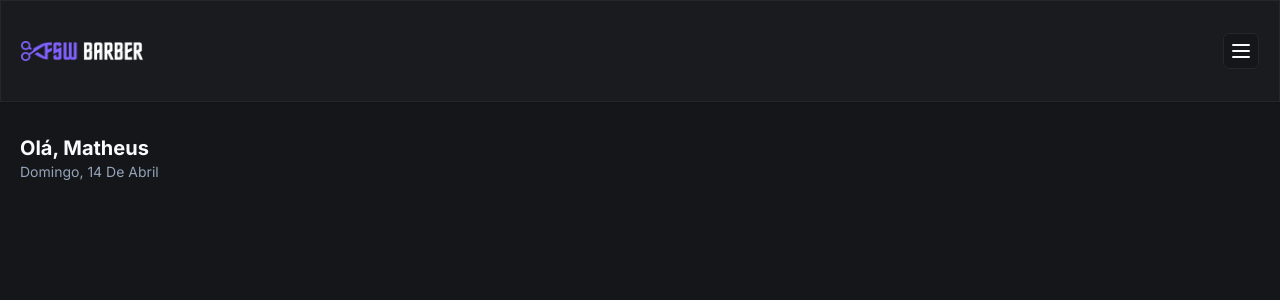
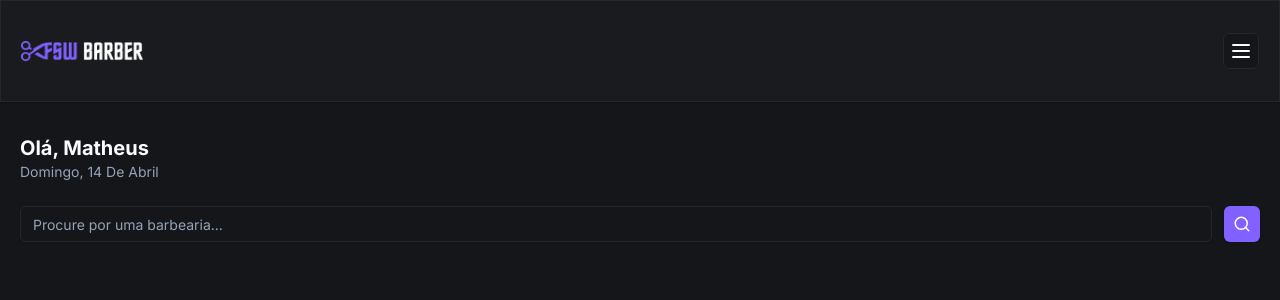
Before and after one commit to serafimmatheus/full-stack-week-barber, a Next.js app: page / in a window 1280 px wide. Shown: the top 300 px of the page. Built offline with nearby package versions, Linux system fonts and the light colour scheme.

Commit message:
feat: add initial search component

```diff
--- a/src/app/(home)/page.tsx
+++ b/src/app/(home)/page.tsx
@@ -1,5 +1,6 @@
 import { format } from 'date-fns'
 import { ptBR } from 'date-fns/locale/pt-BR'
+import { Search } from '../_components/search'
 
 export default function Home() {
   return (
@@ -10,6 +11,10 @@ export default function Home() {
           locale: ptBR,
         })}
       </span>
+
+      <div className='pt-6'>
+        <Search />
+      </div>
     </main>
   )
 }
--- /dev/null
+++ b/src/app/_components/search.tsx
@@ -0,0 +1,16 @@
+'use client'
+
+import { SearchIcon } from 'lucide-react'
+import { Button } from './ui/button'
+import { Input } from './ui/input'
+
+export function Search() {
+  return (
+    <div className='flex items-center gap-3'>
+      <Input placeholder='Procure por uma barbearia...' />
+      <Button size='icon' className='aspect-square'>
+        <SearchIcon size={18} />
+      </Button>
+    </div>
+  )
+}
```
